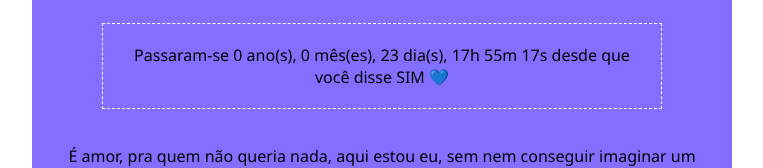
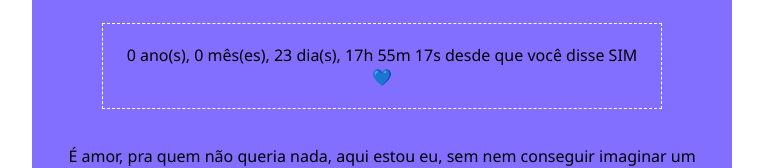
Before and after one commit to jvtavaresm/DiaDosNamorados, a plain HTML site: page index.html in a window 1280 px wide. Shown: the part 389-557 px from the top of the page, without its empty margins (258-1021 px from the left). Drawn offline with Linux system fonts and the light colour scheme.

Commit message:
Update index.html

```diff
--- a/index.html
+++ b/index.html
@@ -64,7 +64,7 @@
         const seconds = Math.floor((diff / 1000) % 60);
 
         document.getElementById("datetime").textContent =
-          `Passaram-se ${years} ano(s), ${months} mês(es), ${days} dia(s), ${hours}h ${minutes}m ${seconds}s desde que você disse SIM 💙`;
+          `${years} ano(s), ${months} mês(es), ${days} dia(s), ${hours}h ${minutes}m ${seconds}s desde que você disse SIM 💙`;
       }
 
       setInterval(updateProgressiveCounter, 1000);
```
